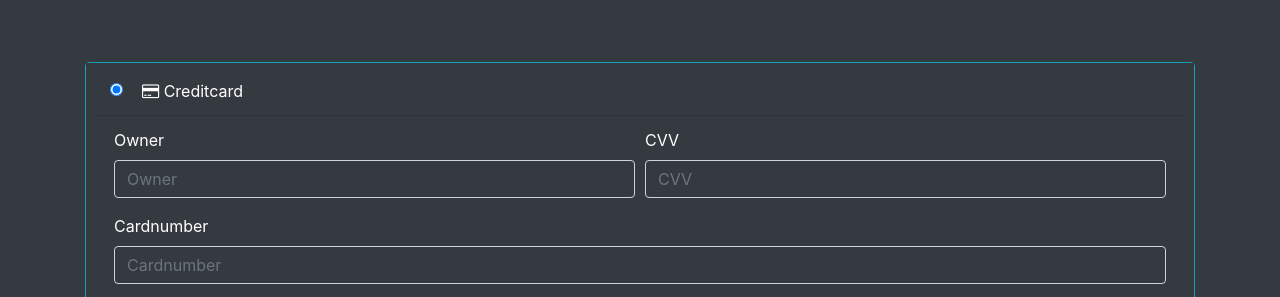
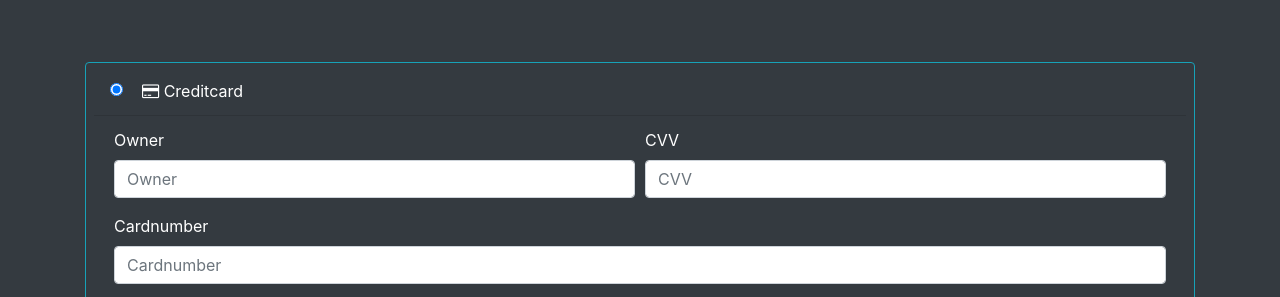
Before and after one commit to dix0nym/BigTH-Media, a website: page public/pages/payment.html in a window 1280 px wide. Shown: the part 89-386 px from the top of the page. Drawn offline with nearby package versions, Linux system fonts and the light colour scheme.

Commit message:
fixed payment card styles

```diff
--- a/public/css/style.css
+++ b/public/css/style.css
@@ -306,7 +306,9 @@ body {
     border: 1px solid #17a2b8;
 }
 
-.container .pm * {
+.container .pm,
+.container .pm .card-body .card-title,
+.container .pm .card-body ul li {
     background-color: #343a40;
 }
 
```
